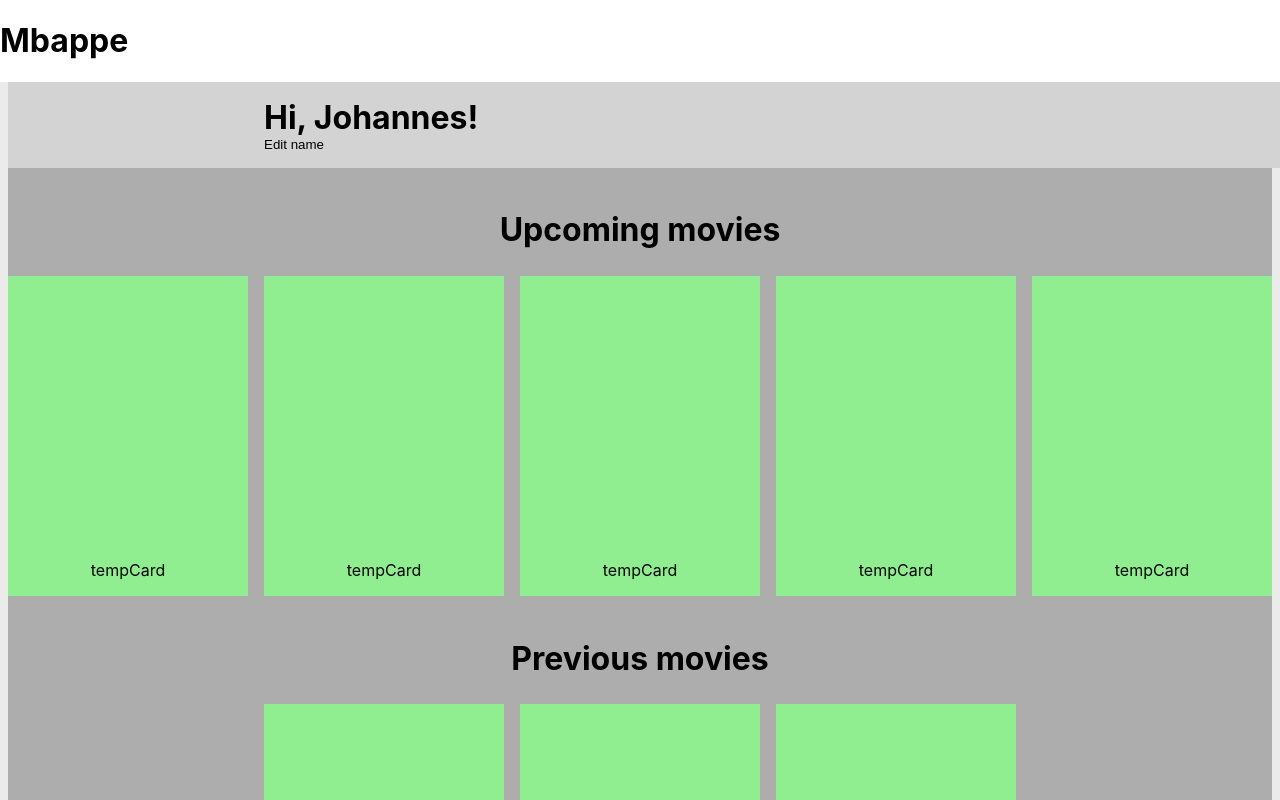
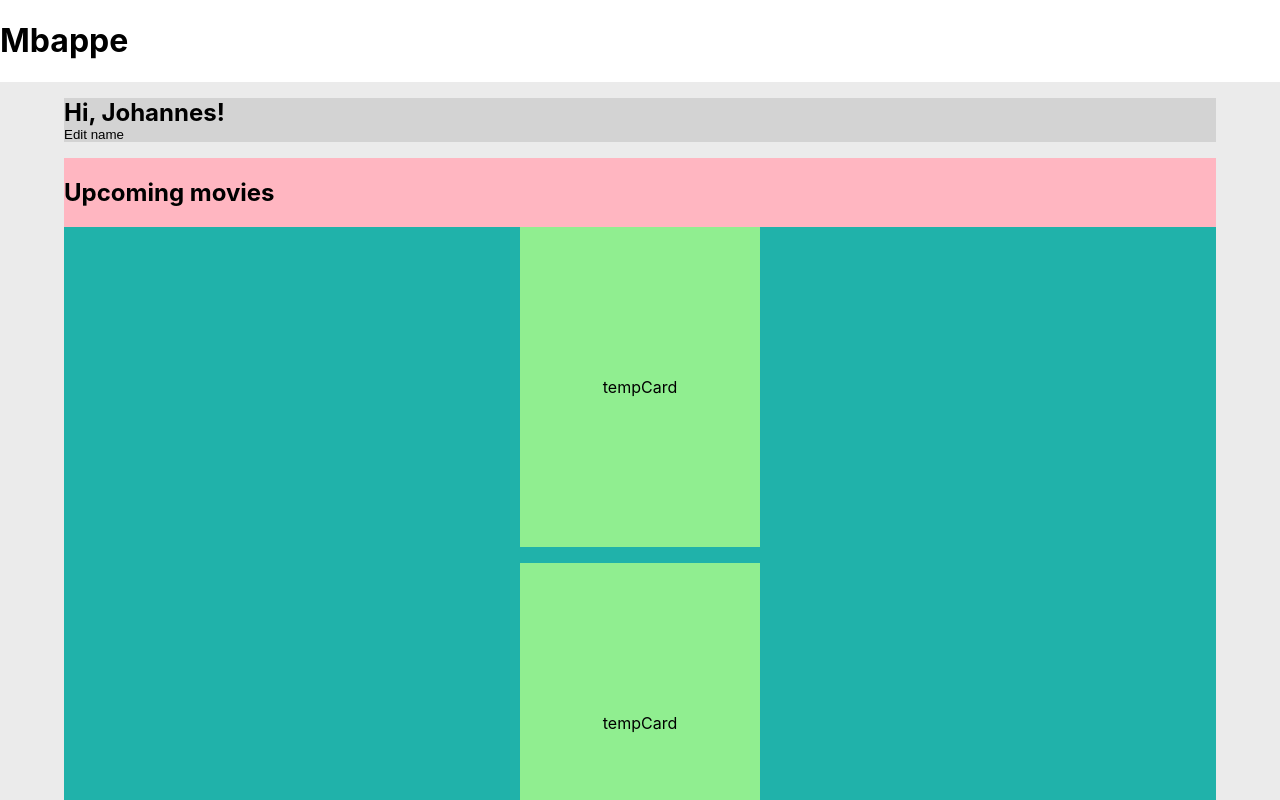
Before and after one commit to palmdaldaniel/Film-Mbapppe, a React (Create React App) app in the folder frontend/: page /profile in a window 1280 px wide. Shown: the top 800 px of the page. Built offline with nearby package versions, Linux system fonts and the light colour scheme.

Commit message:
simplet layout

```diff
--- a/frontend/src/css/userPage.module.css
+++ b/frontend/src/css/userPage.module.css
@@ -1,6 +1,3 @@
-h2{
-  font-size: 2rem;
-}
 .container{
   background: rgb(235, 235, 235);
   display: flex;
@@ -10,22 +7,27 @@ h2{
   width: 100vw;
   margin: auto;
 }
+.content{
+  width: 100%;
+}
 
 .userInfo,
 .showings{
   background: lightgray;
-  width: 100%;
-  padding: 1rem 0rem;
+  width: 90%;
+  margin: 1rem auto;
 }
 
 .userInfo{
   display: flex;
+  flex-wrap: wrap;
   align-items: center;
-  justify-content: center;
 }
 
-.info h2{
-  margin: 0rem;
+.userInfo h2{
+  width: 100%;
+  margin: 0;
+  padding: 0;
 }
 
 .editNameButton{
@@ -41,61 +43,36 @@ h2{
 }
 
 .showings{
-  background: rgb(173, 173, 173);
+  background: lightpink;
   display: flex;
   flex-direction: column;
   gap: 1rem;
-}
-
-.upcoming h2,
-.previous h2{
-  text-align: center;
+  padding: 0;
 }
 
 .movieGrid{
+  background: lightseagreen;
   display: flex;
   flex-direction: column;
-  gap: 1rem;
   align-items: center;
   justify-content: center;
+  gap: 1rem;
 }
 
 .tempCard{
   background: lightgreen;
-  height: 20rem;
-  width: 15rem;
   display: flex;
   justify-content: center;
+  height: 20rem;
+  min-width: 15rem;
 }
 
 .tempCard p{
-  align-self: flex-end;
+  align-self: center;
 }
 
 @media (min-width: 576px) {
-  .info{
-    flex-direction: row;
-  }
 
-  .userInfo{
-    flex-direction: row;
-    align-items: center;
-    justify-content: flex-start;
-    padding-left: 20vw;
-  }
-
-  .editNameButton{
-    margin: 0rem;
-  }
-
-  .movieGrid{
-    display: flex;
-    flex-direction: row;
-    flex-wrap: wrap;
-    gap: 1rem;
-    align-items: center;
-    justify-content: center;
-  }
 }
 
 @media (min-width: 768px) {
--- a/frontend/src/pages/UserPage.jsx
+++ b/frontend/src/pages/UserPage.jsx
@@ -11,15 +11,16 @@ const UserPage = () => {
       {activeUser ? (
         <div className={styles.content}>
           <div className={styles.userInfo}>
-            <div className={styles.info}>
-              <h2>Hi, <span>{activeUser.name}</span>!</h2>
-              <button
-                className={styles.editNameButton}>Edit name</button>
-            </div>
+
+            <h2>Hi, <span>{activeUser.name}</span>!</h2>
+            <button
+              className={styles.editNameButton}>Edit name</button>
+
           </div>
           <div className={styles.showings}>
             <div className={styles.upcoming}>
               <h2>Upcoming movies</h2>
+              {/* Put list compoinent here */}
               <div className={styles.movieGrid}>
                 <div className={styles.tempCard}>
                   <p>tempCard</p>
@@ -40,6 +41,7 @@ const UserPage = () => {
             </div>
             <div className={styles.previous}>
               <h2>Previous movies</h2>
+              {/* Put list compoinent here */}
               <div className={styles.movieGrid}>
                 <div className={styles.tempCard}>
                   <p>tempCard</p>
```
